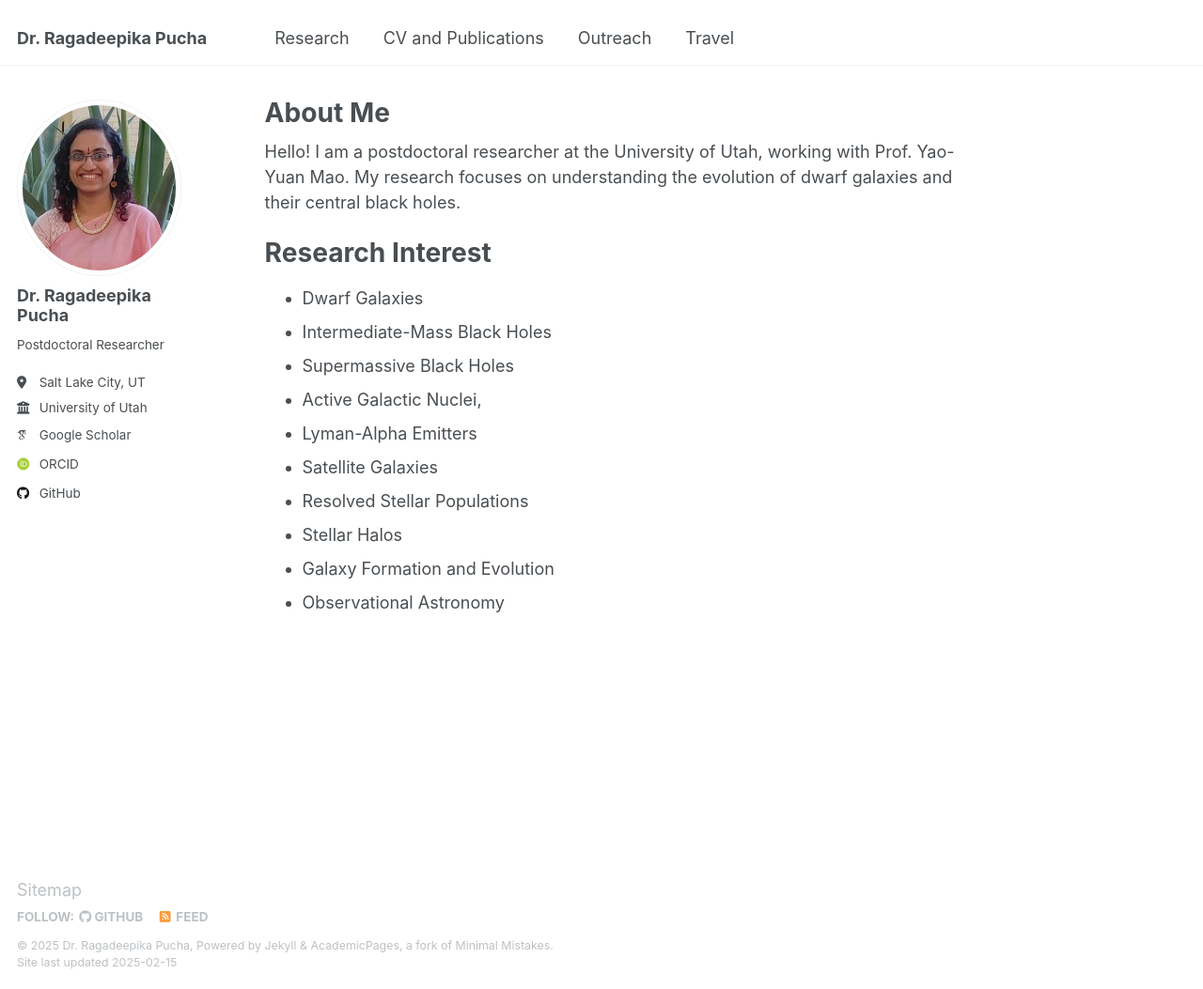
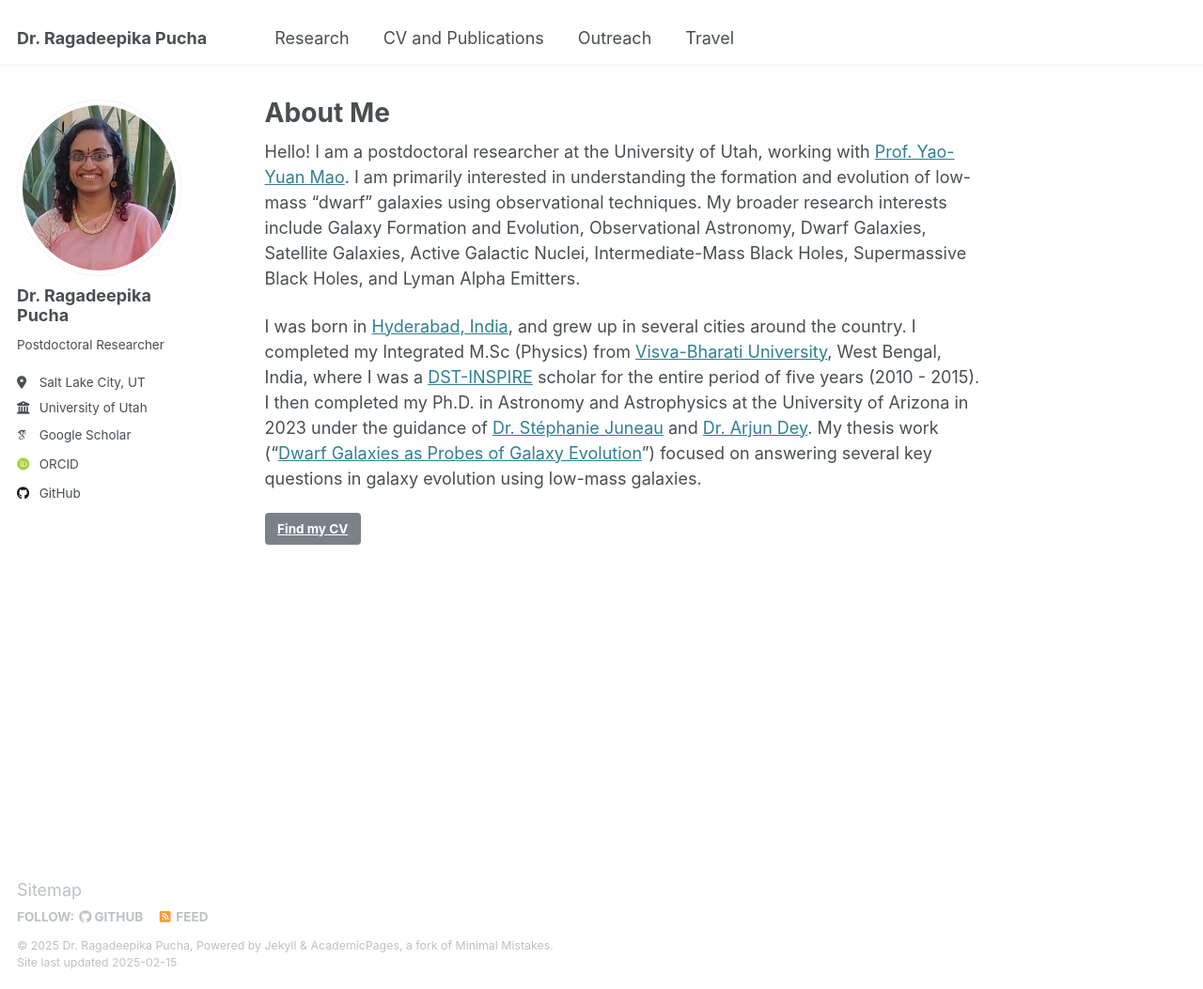
Before and after one commit to Ragadeepika-Pucha/Ragadeepika-Pucha.github.io, a Jekyll site: the page built from _pages/about.md, in a window 1280 px wide and 1053 px high. Shown: the whole window at 94% size. Built offline with Jekyll 4.4.1, drawn with Linux system fonts in a browser that asks for light colours; some web fonts are replaced.

Commit message:
Testing button -- basic about me page

```diff
--- a/_pages/about.md
+++ b/_pages/about.md
@@ -7,17 +7,8 @@ redirect_from:
   - /about.html
 ---
 
-Hello! I am a postdoctoral researcher at the University of Utah, working with Prof. Yao-Yuan Mao. My research focuses on understanding the evolution of dwarf galaxies and their central black holes.
+Hello! I am a postdoctoral researcher at the University of Utah, working with [Prof. Yao-Yuan Mao](https://yymao.github.io/). I am primarily interested in understanding the formation and evolution of low-mass "dwarf" galaxies using observational techniques. My broader research interests include Galaxy Formation and Evolution, Observational Astronomy, Dwarf Galaxies, Satellite Galaxies, Active Galactic Nuclei, Intermediate-Mass Black Holes, Supermassive Black Holes, and Lyman Alpha Emitters.
 
-Research Interest
-======
-* Dwarf Galaxies
-* Intermediate-Mass Black Holes
-* Supermassive Black Holes
-* Active Galactic Nuclei,
-* Lyman-Alpha Emitters
-* Satellite Galaxies
-* Resolved Stellar Populations
-* Stellar Halos
-* Galaxy Formation and Evolution
-* Observational Astronomy
+I was born in [Hyderabad, India](https://en.wikipedia.org/wiki/Hyderabad), and grew up in several cities around the country. I completed my Integrated M.Sc (Physics) from [Visva-Bharati University](https://www.visvabharati.ac.in/index.html), West Bengal, India, where I was a [DST-INSPIRE](https://online-inspire.gov.in/) scholar for the entire period of five years (2010 - 2015). I then completed my Ph.D. in Astronomy and Astrophysics at the University of Arizona in 2023 under the guidance of [Dr. Stéphanie Juneau](https://stephjuneau.github.io/) and [Dr. Arjun Dey](https://arjundeyastro.wordpress.com/). My thesis work ("[Dwarf Galaxies as Probes of Galaxy Evolution](https://repository.arizona.edu/handle/10150/669820)") focused on answering several key questions in galaxy evolution using low-mass galaxies.
+
+[Find my CV](http://ragadeepika-pucha.github.io/files/Pucha_CV.pdf){: .btn }
```
